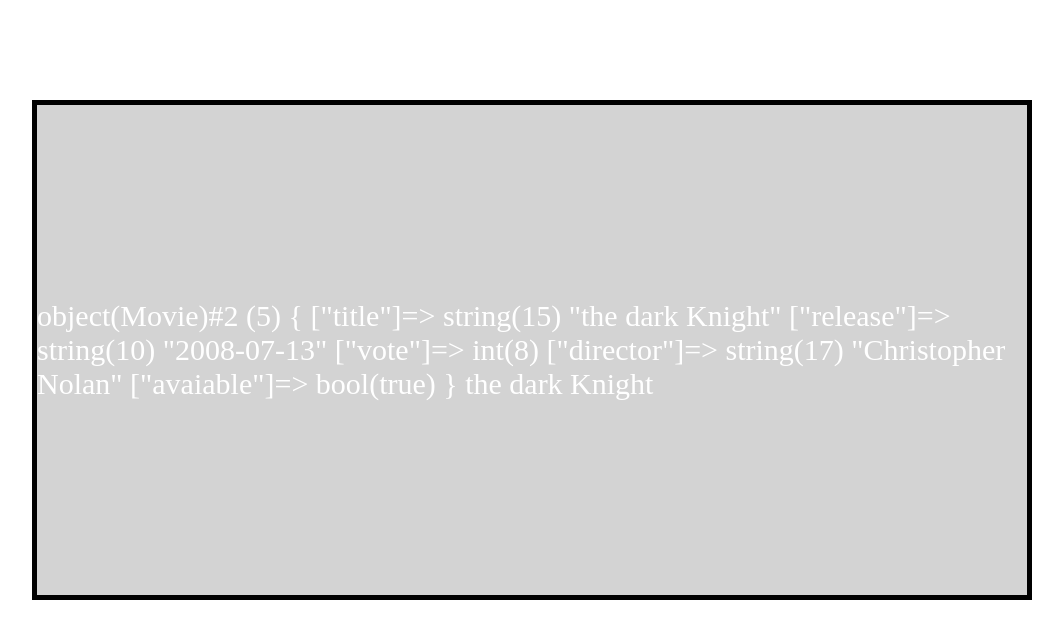
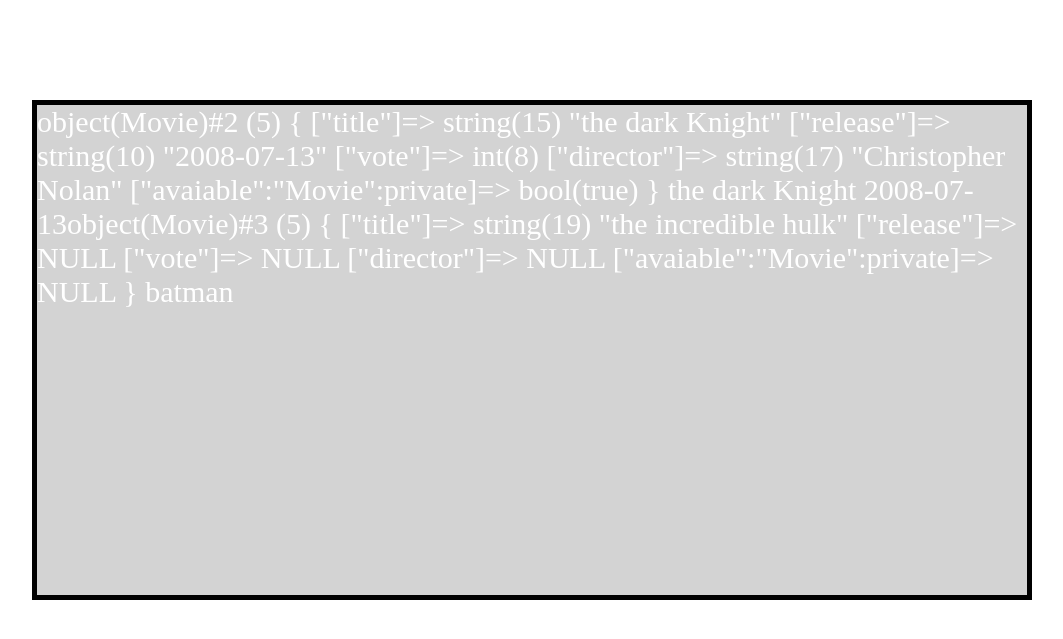
Before and after one commit to StefanoGrassoSG/php-oop-1, a PHP site: page / in a window 1280 px wide. Shown: the top 639 px of the page, without its empty margins (108-1171 px from the left). Run offline with PHP 8.4, Linux system fonts and the light colour scheme.

Commit message:
ADD functions in class movie

```diff
--- a/css/style.css
+++ b/css/style.css
@@ -17,3 +17,8 @@
     color: white;
     font-size: 30px;
 }
+
+.container > .text {
+    height: 100%;
+    overflow: auto;
+}
--- a/index.php
+++ b/index.php
@@ -4,7 +4,21 @@
         public $release;
         public $vote;
         public $director;
-        public $avaiable;
+        private $avaiable;
+
+        public function getTitleRelease() {
+            return $this->title.' '.$this->release;
+        }
+
+        public function getActive() {
+            return $this->avaiable;
+        }
+
+        public function setActive($avaiable) {
+            if(is_bool($avaiable)) {
+                $this->avaiable = $avaiable;
+            }
+        }
     }
 
 
@@ -14,7 +28,13 @@
     $batman->release = '2008-07-13';
     $batman->vote = 8;
     $batman->director = 'Christopher Nolan';
-    $batman->avaiable = true;
+    $batman->setActive(true);
+
+
+
+    $hulk = new Movie();
+
+    $hulk->title = 'the incredible hulk'
 ?>
 
 
@@ -37,10 +57,26 @@
 
                 var_dump($batman);
 
-                echo $batman->title;
+                echo $batman->getTitleRelease();
 
+
+                var_dump($hulk);
                 ?>
 
+                <script>
+                    movie = {
+                        title : 'batman',
+                        release : '2008',
+                        vote : 8
+                    }
+
+                    let text = document.querySelector('.text')
+                    //text.innerHTML(movie.title)
+                    text.innerHTML += movie.title;
+                    for(let key in movie) {
+                        console.log(movie[key])
+                    }
+                </script>
             </div>
         </div>
     </body>
```
